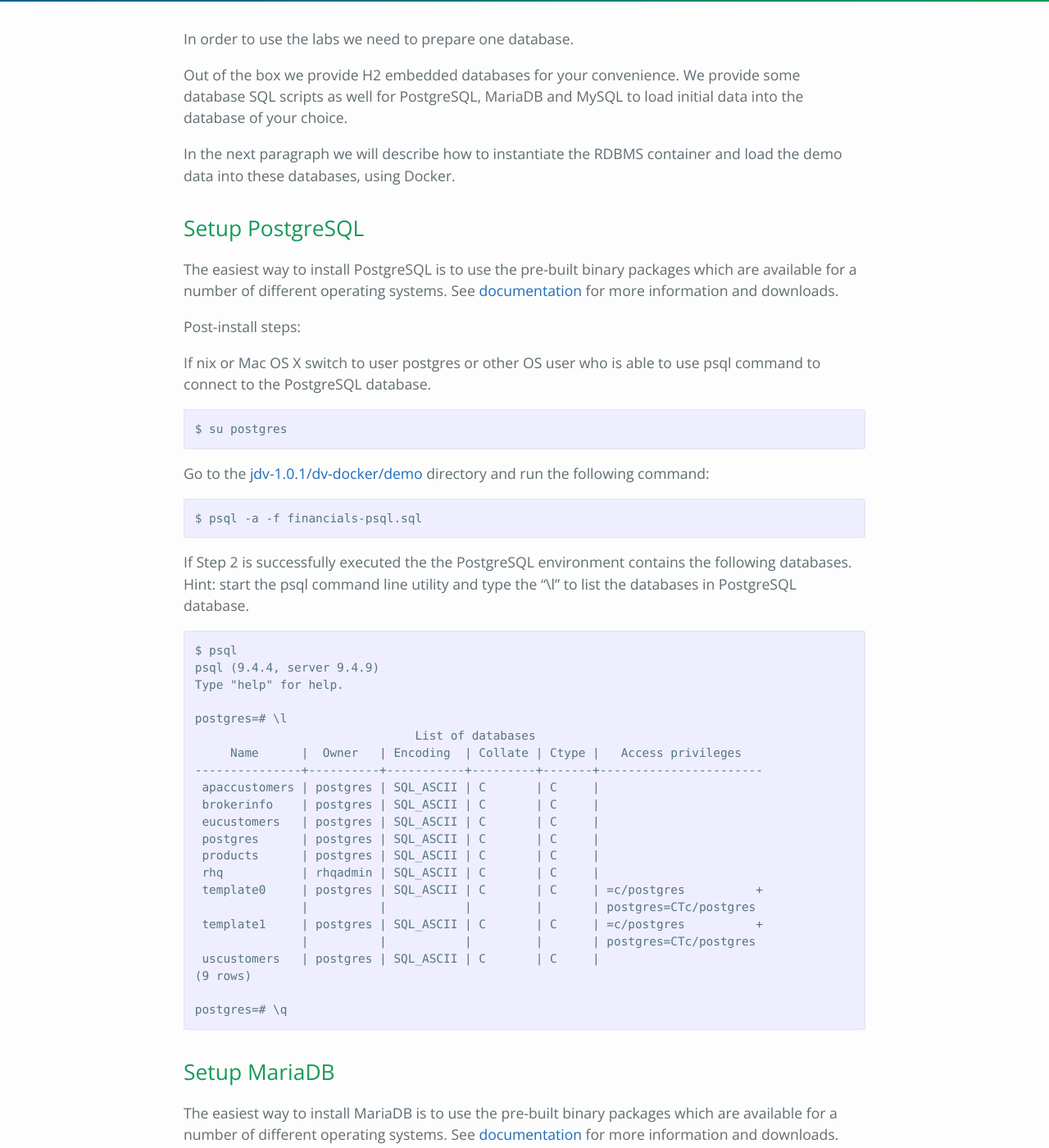
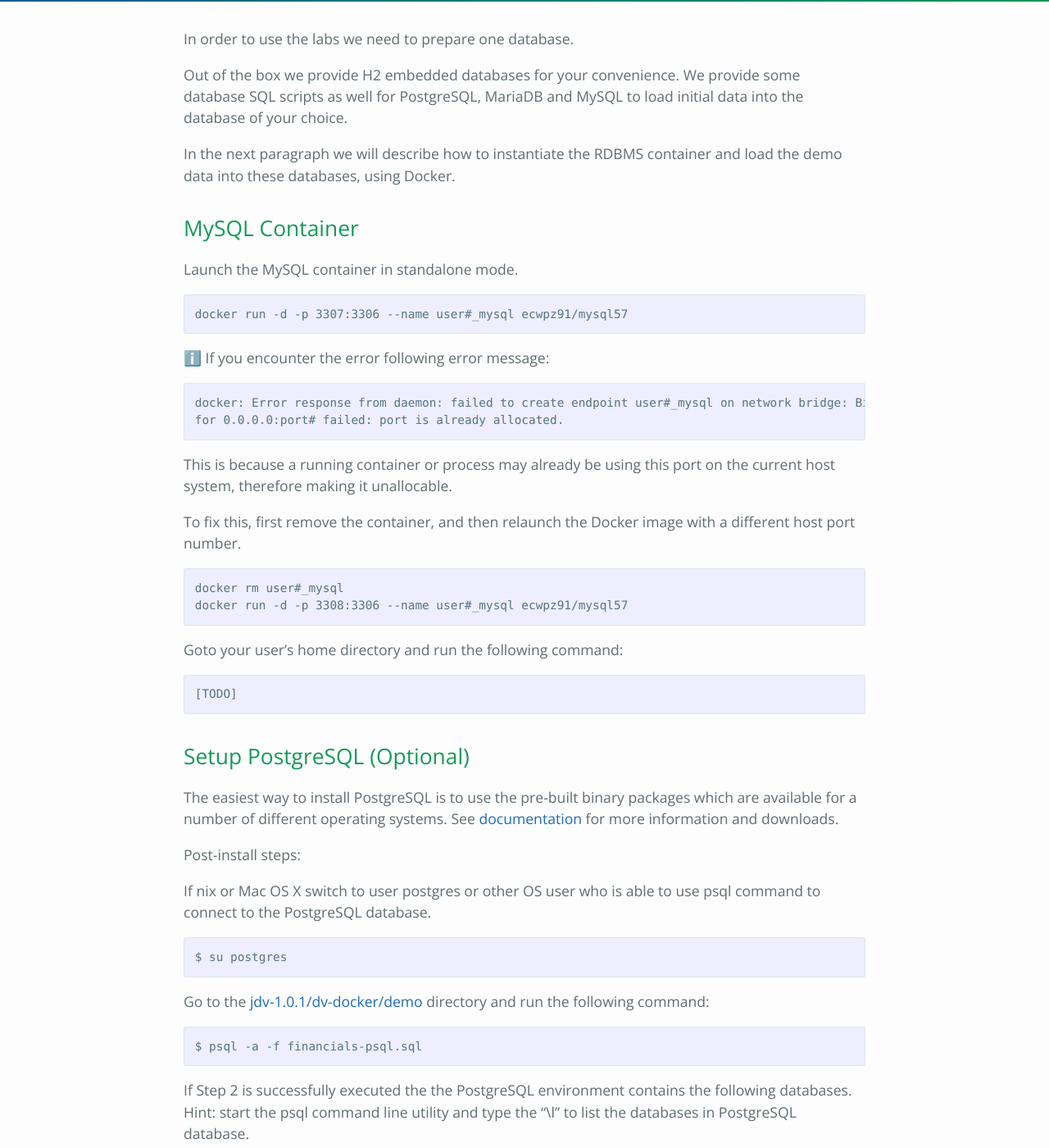
Before and after one commit to epe105/jboss-workshops, a Jekyll site: the page built from www/jdv/04-module.md, in a window 1280 px wide and 1400 px high, scrolled down 238 px. Shown: the whole window at 82% size. Built offline with Jekyll 4.4.1, drawn with Linux system fonts in a browser that asks for light colours; emoji names are drawn with the system emoji font; some of the changed text lies outside the part shown.

Commit message:
Added content

````diff
--- a/www/jdv/04-module.md
+++ b/www/jdv/04-module.md
@@ -9,7 +9,37 @@ Out of the box we provide H2 embedded databases for your convenience. We provide
 
 In the next paragraph we will describe how to instantiate the RDBMS container and load the demo data into these databases, using Docker.
 
-## Setup PostgreSQL
+## MySQL Container
+
+Launch the MySQL container in standalone mode.
+
+```
+docker run -d -p 3307:3306 --name user#_mysql ecwpz91/mysql57
+```
+
+:information_source: If you encounter the error following error message:
+
+```
+docker: Error response from daemon: failed to create endpoint user#_mysql on network bridge: Bind
+for 0.0.0.0:port# failed: port is already allocated.
+```
+
+This is because a running container or process may already be using this port on the current host system, therefore making it unallocable.
+
+To fix this, first remove the container, and then relaunch the Docker image with a different host port number.
+
+```
+docker rm user#_mysql
+docker run -d -p 3308:3306 --name user#_mysql ecwpz91/mysql57
+```
+
+Goto your user's home directory and run the following command:
+
+```
+[TODO]
+```
+
+## Setup PostgreSQL (Optional)
 
 The easiest way to install PostgreSQL is to use the pre-built binary packages which are available for a number of different operating systems. See [documentation](http://bit.ly/2cD7Pen) for more information and downloads.
 
@@ -62,7 +92,7 @@ The easiest way to install MariaDB is to use the pre-built binary packages which
 
 Post-install steps
 
-After the installation completes and using *nix, start MariaDB with:
+After the installation completes and using nix, start MariaDB with:
 
 ```
 $ sudo /etc/init.d/mysql start
@@ -106,7 +136,7 @@ The easiest way to install MySQL is to use the pre-built binary packages which a
 
 Post-install steps
 
-If *nix or Mac OS X go to the /usr/local/mysql directory and start mysqld_safe
+If nix or Mac OS X go to the /usr/local/mysql directory and start mysqld_safe
 
 ```
 $ cd /usr/local/mysql
````
